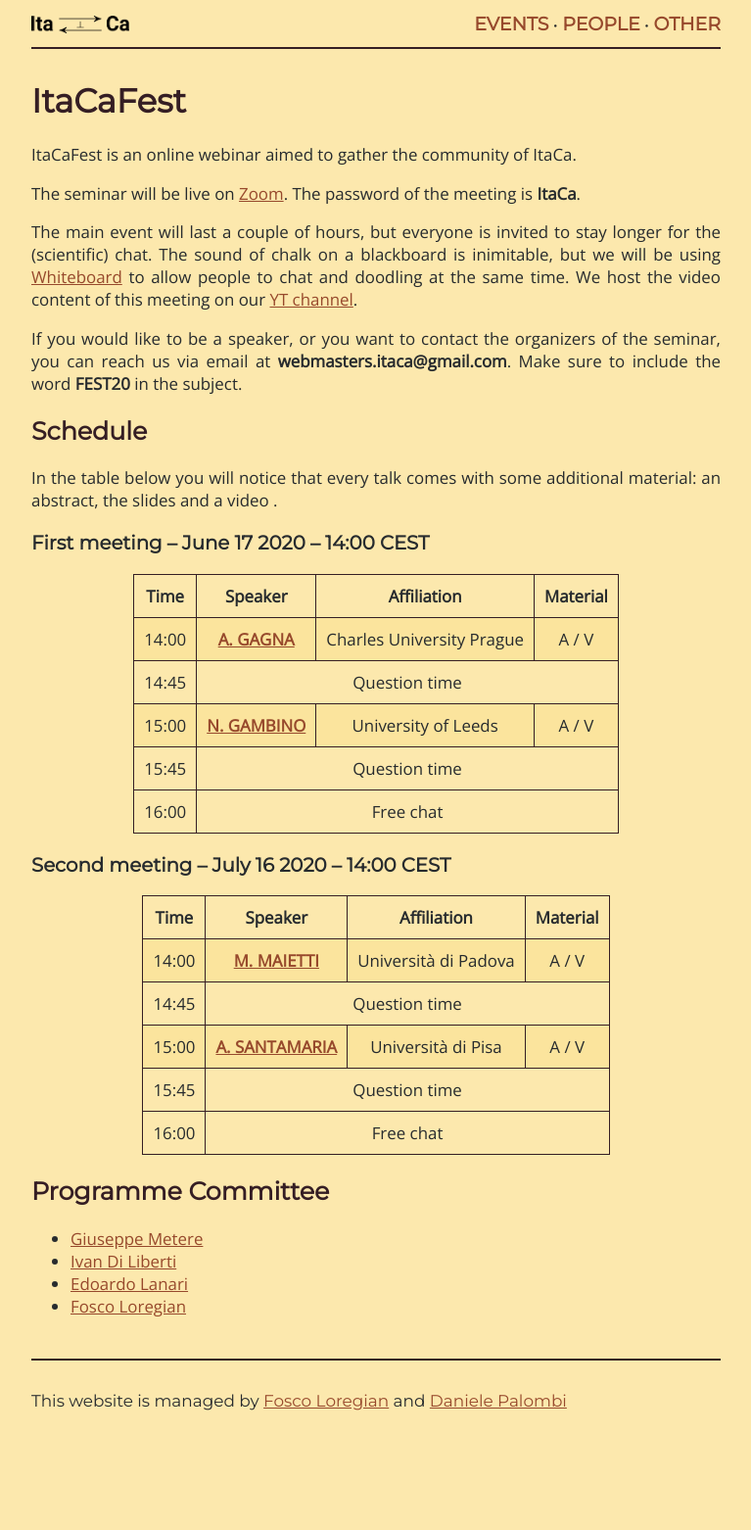
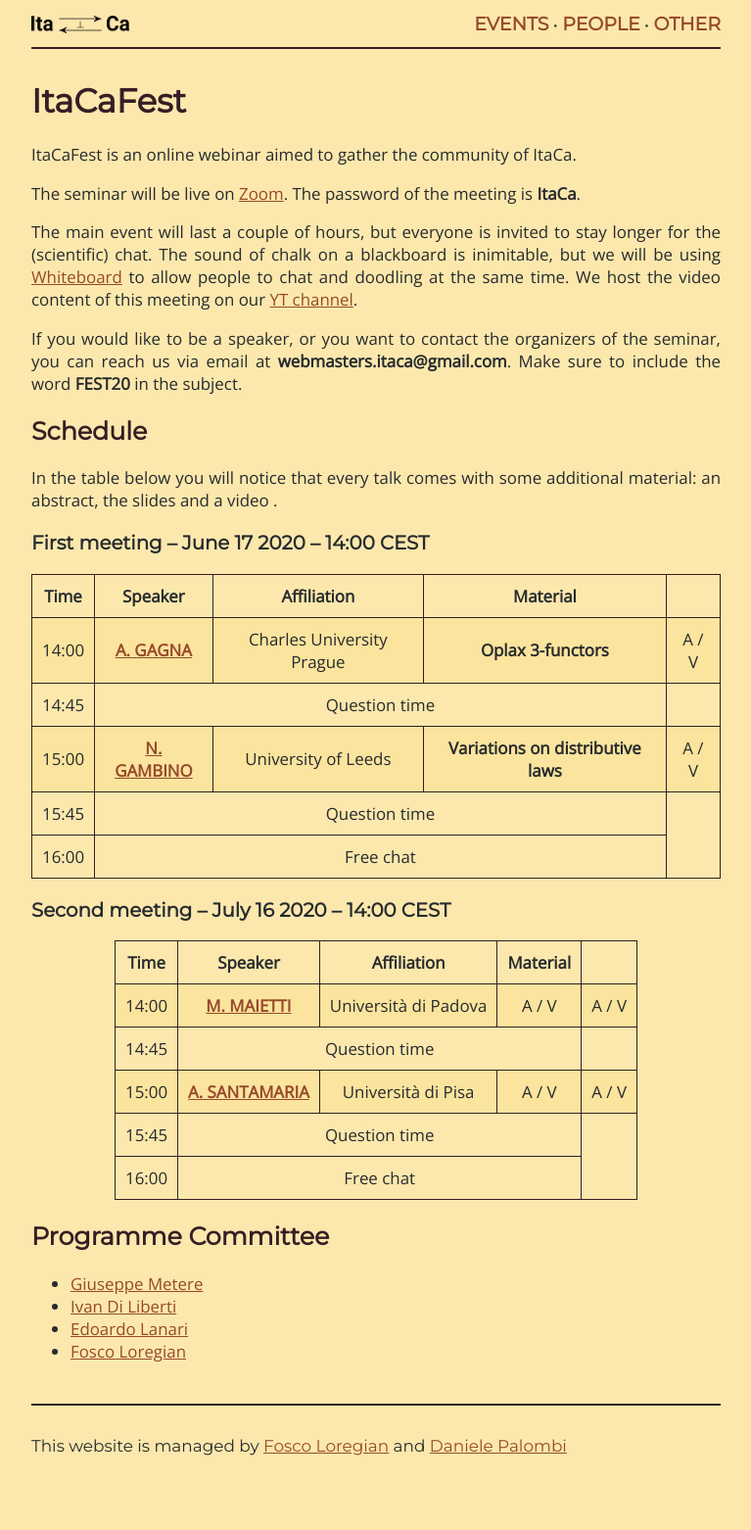
Before and after one commit to Progetto-ItaCa/Progetto-ItaCa.github.io, a Jekyll site: the page built from pages/fest.md, in a window 1280 px wide. Shown: the whole page at 98% size, without its empty margins (256-1023 px from the left). Built offline with Jekyll 4.4.1, drawn with Linux system fonts in a browser that asks for light colours; our own code applies the rules of GitHub Pages for plain Markdown files; before the commit the page ends 1516 px from its top, so only the background shows below that.

Commit message:
put titles

```diff
--- a/pages/fest.md
+++ b/pages/fest.md
@@ -41,6 +41,7 @@ In the table below you will notice that every talk comes with some additional ma
       <td style="text-align: center">14:00</td>
       <td style="text-align: center"><a href="https://sites.google.com/view/andreagagna/home" target="_blank"><strong>A. GAGNA</strong></a></td>
       <td style="text-align: center">Charles University Prague</td>
+      <td style="text-align: center"><b>Oplax 3-functors</b></td>
       <td style="text-align: center">A / V</td>
     </tr>
     <tr>
@@ -51,6 +52,7 @@ In the table below you will notice that every talk comes with some additional ma
       <td style="text-align: center">15:00</td>
       <td style="text-align: center"><a href="http://www1.maths.leeds.ac.uk/~pmtng/" target="_blank"><strong>N. GAMBINO</strong></a></td>
       <td style="text-align: center">University of Leeds</td>
+      <td style="text-align: center"><b>Variations on distributive laws</b></td>
       <td style="text-align: center">A / V</td>
     </tr>
     <tr>
@@ -91,6 +93,7 @@ In the table below you will notice that every talk comes with some additional ma
       <td style="text-align: center"><a href="https://www.math.unipd.it/~maietti/" target="_blank"><strong>M. MAIETTI</strong></a></td>
       <td style="text-align: center">Università di Padova</td>
       <td style="text-align: center">A / V</td>
+      <td style="text-align: center">A / V</td>
     </tr>
     <tr>
       <td style="text-align: center">14:45</td>
@@ -100,6 +103,7 @@ In the table below you will notice that every talk comes with some additional ma
       <td style="text-align: center">15:00</td>
       <td style="text-align: center"><a href="https://www.researchgate.net/profile/Alessio_Santamaria" target="_blank"><strong>A. SANTAMARIA</strong></a></td>
       <td style="text-align: center">Università di Pisa</td>
+      <td style="text-align: center">A / V</td>
       <td style="text-align: center">A / V</td>
     </tr>
     <tr>
```
